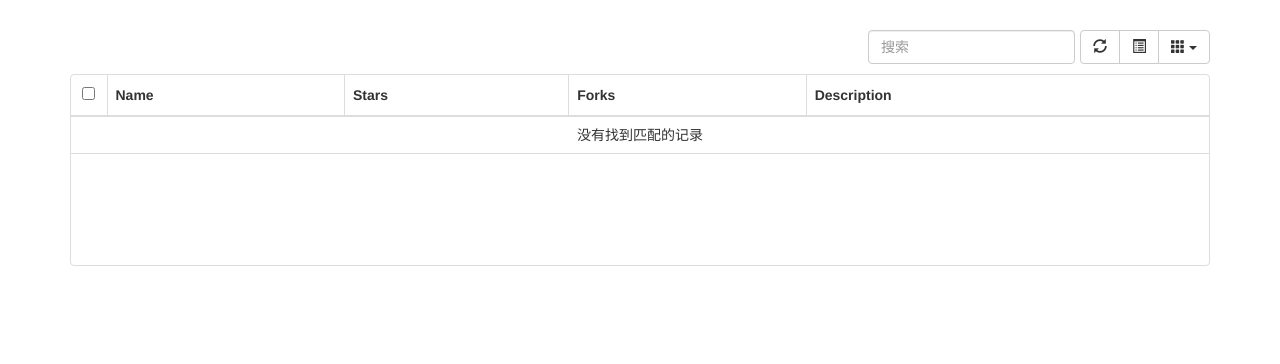
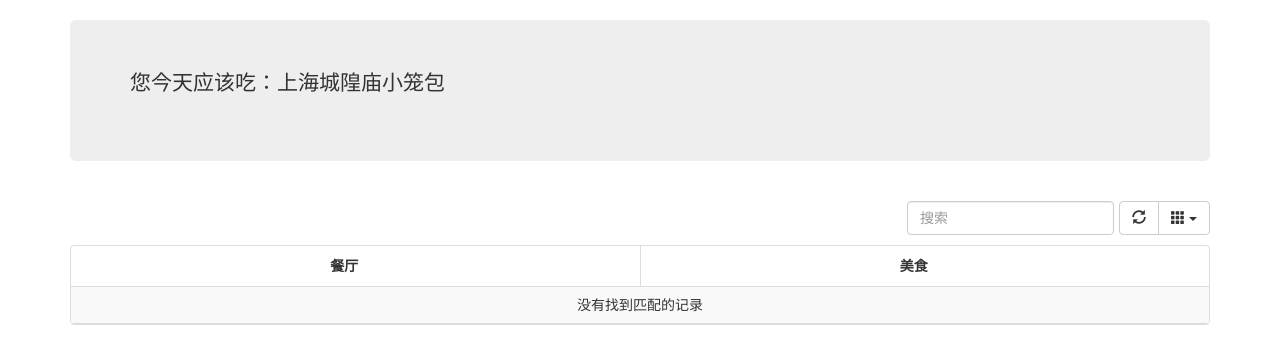
Before and after one commit to htun-htun/MyLove, a PHP site: page /smartMenu/index.php in a window 1280 px wide. Shown: the part 52-416 px from the top of the page. Run offline with PHP 8.4, Linux system fonts and the light colour scheme; the visitor is signed in with stand-in values (Sample User, id 1); lists and menus that the app fills with data are empty.

Commit message:
fix smart menu with local json and performance

```diff
--- a/smartMenu/index.php
+++ b/smartMenu/index.php
@@ -45,75 +45,42 @@
         </div>
     </nav>
 
-	<!--<h1>The default DrawingBoard</h1> -->
     <div class="container">
-        <table id="eventsTable"
-               data-toggle="table"
-               data-height="300"
-               data-url="https://api.github.com/users/wenzhixin/repos?type=owner&sort=full_name&direction=asc&per_page=100&page=1"
-               data-pagination="true"
-               data-search="true"
-               data-show-refresh="true"
-               data-show-toggle="true"
-               data-show-columns="true"
-               data-toolbar="#toolbar">
-            <thead>
-            <tr>
-                <th data-field="state" data-checkbox="true"></th>
-                <th data-field="name">Name</th>
-                <th data-field="stargazers_count">Stars</th>
-                <th data-field="forks_count">Forks</th>
-                <th data-field="description">Description</th>
-            </tr>
-            </thead>
-        </table>
+        <div class="jumbotron">
+            <!--<h1>恭喜!</h1>-->
+            <p>您今天应该吃：上海城隍庙小笼包</p>
+        </div>
+    </div>
+
+	<!--<h1>Here is the menu</h1> -->
+    <div class="container">
+        <table id="table"></table>
     </div>
 
     <script type="text/javascript">
-        $(function () {
-            var $result = $('#eventsResult');
+        var $table = $('#table');
 
-            $('#eventsTable').on('all.bs.table', function (e, name, args) {
-                console.log('Event:', name, ', data:', args);
-            })
-                .on('click-row.bs.table', function (e, row, $element) {
-                    $result.text('Event: click-row.bs.table');
-                })
-                .on('dbl-click-row.bs.table', function (e, row, $element) {
-                    $result.text('Event: dbl-click-row.bs.table');
-                })
-                .on('sort.bs.table', function (e, name, order) {
-                    $result.text('Event: sort.bs.table');
-                })
-                .on('check.bs.table', function (e, row) {
-                    $result.text('Event: check.bs.table');
-                })
-                .on('uncheck.bs.table', function (e, row) {
-                    $result.text('Event: uncheck.bs.table');
-                })
-                .on('check-all.bs.table', function (e) {
-                    $result.text('Event: check-all.bs.table');
-                })
-                .on('uncheck-all.bs.table', function (e) {
-                    $result.text('Event: uncheck-all.bs.table');
-                })
-                .on('load-success.bs.table', function (e, data) {
-                    $result.text('Event: load-success.bs.table');
-                })
-                .on('load-error.bs.table', function (e, status) {
-                    $result.text('Event: load-error.bs.table');
-                })
-                .on('column-switch.bs.table', function (e, field, checked) {
-                    $result.text('Event: column-switch.bs.table');
-                })
-                .on('page-change.bs.table', function (e, number, size) {
-                    $result.text('Event: page-change.bs.table');
-                })
-                .on('search.bs.table', function (e, text) {
-                    $result.text('Event: search.bs.table');
-                });
+        $table.bootstrapTable({
+            url: 'menu.json',
+            pagination: 'true',
+            search: 'true',
+            searchOnEnterKey: 'true',
+            showColumns: 'true',
+            showRefresh: 'true',
+            sortName: 'restaurant',
+            striped: 'true',
+            columns: [{
+                align: 'center',
+                field: 'restaurant',
+                sortable: 'true',
+                title: '餐厅'
+            }, {
+                align: 'center',
+                field: 'food',
+                sortable: 'true',
+                title: '美食'
+            }]
         });
     </script>
-
 </body>
 </html>
```
Also changed, not shown: 1 other file.
